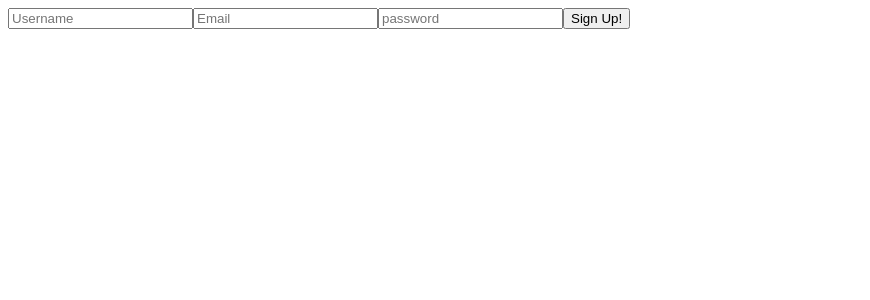
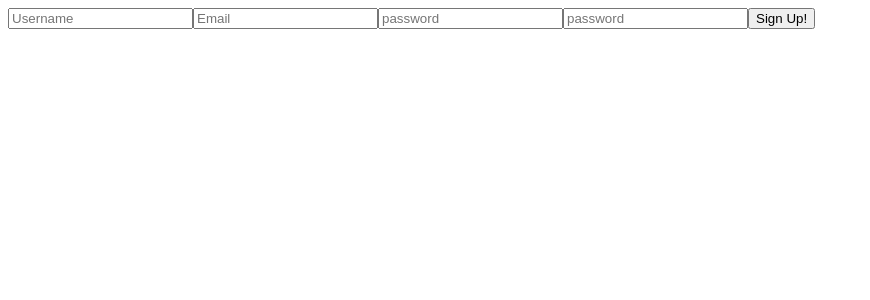
Before and after one commit to mjshuff23/discordv2-frontend, a React (Create React App) app: page /signup in a window 1280 px wide. Shown: the top 300 px of the page, without its empty margins (0-870 px from the left). Built offline with nearby package versions, Linux system fonts and the light colour scheme.

Commit message:
created logout functionality

```diff
--- a/src/components/SignUpForm.js
+++ b/src/components/SignUpForm.js
@@ -9,6 +9,7 @@ function SignUpForm() {
     const [username, setUsername] = useState('')
     const [email, setEmail] = useState('')
     const [password, setPassword] = useState('')
+    const [confirmPassword, setConfirmPassword] = useState('')
     const dispatch = useDispatch();
 
     const handleSubmit = (event) => {
@@ -26,6 +27,10 @@ function SignUpForm() {
 
     const updatePassword = (event) => {
         setPassword(event.target.value)
+    }
+
+    const updateConfirmPassword = (event) => {
+        setConfirmPassword(event.target.value)
     }
 
     if (token) {
@@ -53,6 +58,12 @@ function SignUpForm() {
                 value={password}
                 onChange={updatePassword}
                 />
+                <input
+                type="password"
+                placeholder="password"
+                value={confirmPassword}
+                onChange={updateConfirmPassword}
+                />
                 <button type="submit">Sign Up!</button>
             </form>
 
--- a/src/components/Test.js
+++ b/src/components/Test.js
@@ -1,9 +1,17 @@
 import React from 'react'
+import { useDispatch } from 'react-redux';
+import { logout } from '../store/actions/authentication';
 
 function Test() {
+  const dispatch = useDispatch();
+  const handleLogout = (event) => {
+    event.preventDefault();
+    dispatch(logout())
+  }
   return (
     <div>
       <h1> Test </h1>
+      <button onClick={handleLogout}>Logout</button>
     </div>
   )
 }
--- a/src/store/actions/authentication.js
+++ b/src/store/actions/authentication.js
@@ -29,22 +29,25 @@ export const login = (email, password) => async (dispatch) => {
 };
 
 export const logout = () => async (dispatch, getState) => {
-  const {
-    authentication: { token },
-  } = getState();
-  const response = await fetch(`${baseUrl}/session`, {
-    method: "delete",
-    headers: { Authorization: `Bearer ${token}` },
-  });
 
-  if (response.ok) {
-    window.localStorage.removeItem(TOKEN_KEY);
-    dispatch(removeToken());
-  }
+  window.localStorage.removeItem(TOKEN_KEY);
+  dispatch(removeToken)
+  window.location.href = '/'
+  // const {
+  //   authentication: { token },
+  // } = getState();
+  // const response = await fetch(`${baseUrl}/users/logout`, {
+  //   method: "delete",
+  //   headers: { Authorization: `Bearer ${token}` },
+  // });
+
+  // if (response.ok) {
+  //   window.localStorage.removeItem(TOKEN_KEY);
+  //   dispatch(removeToken());
+  // }
 };
 
 export const register = (username, email, password) => async (dispatch) => {
-  console.log('here');
   const response = await fetch(`http://localhost:8080/users`, {
     method: 'post',
     headers: { "Content-Type": "application/json" },
```
